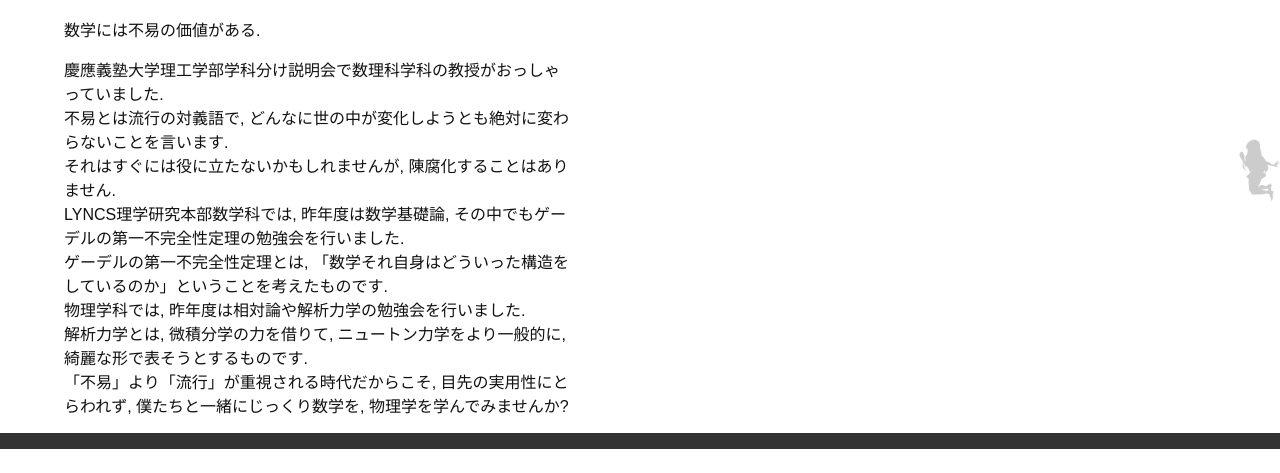
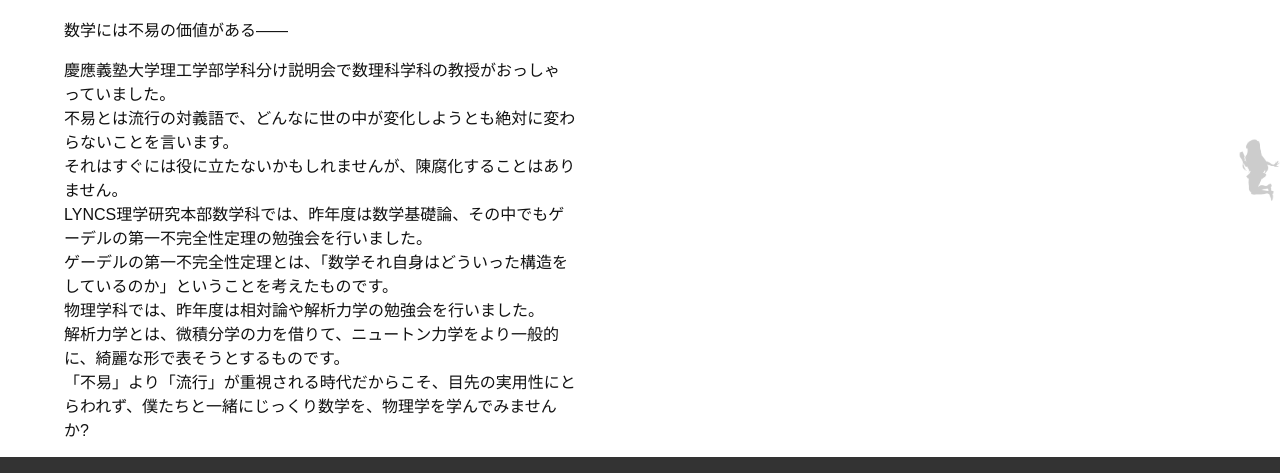
Before and after one commit to LYNCS-Keio/lyncs-official-web, a website: page science/index.html in a window 1280 px wide. Shown: the part 594-1067 px from the top of the page. Before the commit the page ends 1043 px from the top, so only its background shows below. Drawn offline with nearby package versions, Linux system fonts and the light colour scheme.

Commit message:
Update text

```diff
--- a/science/index.html
+++ b/science/index.html
@@ -77,19 +77,19 @@
 
     <div class="content_main">
       <div class="content_element">
-        <p class="text">
         <h2 class="content_element_title">理学研究本部</h2>
-				<p>数学には不易の価値がある.</p>
-				<p>慶應義塾大学理工学部学科分け説明会で数理科学科の教授がおっしゃっていました.<br>不易とは流行の対義語で, どんなに世の中が変化しようとも絶対に変わらないことを言います.<br>
-					それはすぐには役に立たないかもしれませんが, 陳腐化することはありません.<br>
-					LYNCS理学研究本部数学科では, 昨年度は数学基礎論, その中でもゲーデルの第一不完全性定理の勉強会を行いました.<br>
-					ゲーデルの第一不完全性定理とは, 「数学それ自身はどういった構造をしているのか」ということを考えたものです.<br>
-					物理学科では, 昨年度は相対論や解析力学の勉強会を行いました.<br>
-					解析力学とは, 微積分学の力を借りて, ニュートン力学をより一般的に, 綺麗な形で表そうとするものです.<br>
-					「不易」より「流行」が重視される時代だからこそ, 目先の実用性にとらわれず, 僕たちと一緒にじっくり数学を, 物理学を学んでみませんか?</p>
+        <p class="text">数学には不易の価値がある――</p>
+				<p class="text">
+        慶應義塾大学理工学部学科分け説明会で数理科学科の教授がおっしゃっていました。<br>
+        不易とは流行の対義語で、どんなに世の中が変化しようとも絶対に変わらないことを言います。<br>
+        それはすぐには役に立たないかもしれませんが、陳腐化することはありません。<br>
+        LYNCS理学研究本部数学科では、昨年度は数学基礎論、その中でもゲーデルの第一不完全性定理の勉強会を行いました。<br>
+        ゲーデルの第一不完全性定理とは、「数学それ自身はどういった構造をしているのか」ということを考えたものです。<br>
+        物理学科では、昨年度は相対論や解析力学の勉強会を行いました。<br>
+        解析力学とは、微積分学の力を借りて、ニュートン力学をより一般的に、綺麗な形で表そうとするものです。<br>
+       「不易」より「流行」が重視される時代だからこそ、目先の実用性にとらわれず、僕たちと一緒にじっくり数学を、物理学を学んでみませんか?
+       </p>
       </div>
-
-
     </div>
   </div>
   <div id="lyncs_tan">
```
Also changed, not shown: astro/index.html (+13 -4 lines), sat/index.html (+9 -6 lines).
